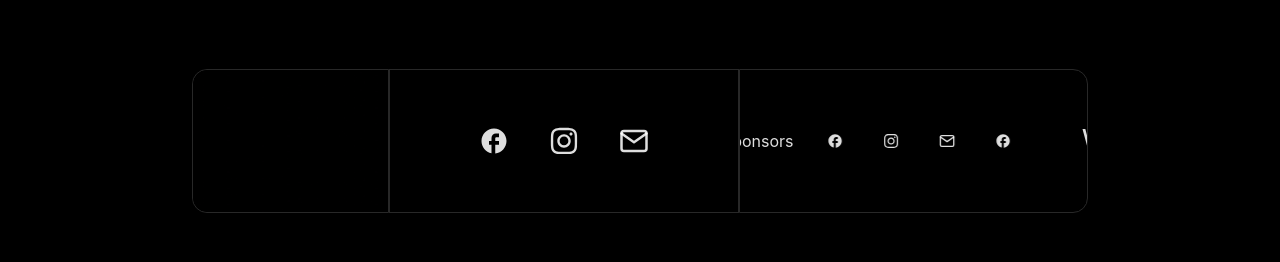
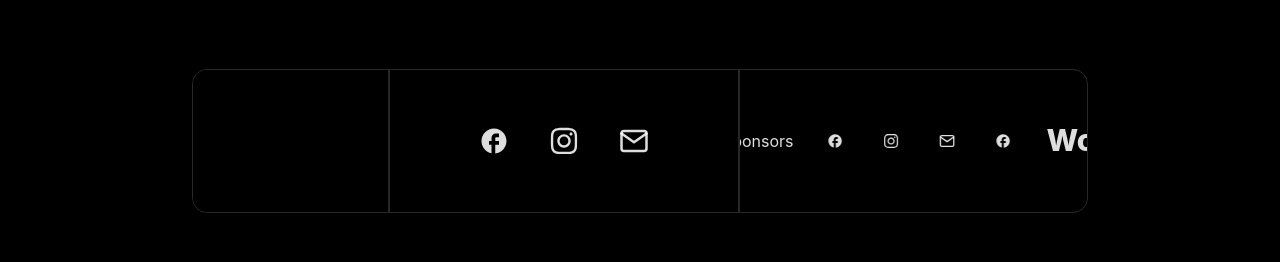
Before and after one commit to IEEE-FISAT-SB-WEBCOM/SpectroSpect-Main, a React (Vite) app in the folder frontend/: page / in a window 1280 px wide. Shown: the part 3751-4013 px from the top of the page. Built offline with nearby package versions, Linux system fonts and the light colour scheme.

Commit message:
Footer Animation

```diff
--- a/frontend/src/App.css
+++ b/frontend/src/App.css
@@ -62,6 +62,7 @@ h1{
 }
 
 #footer-slider-1{
+  opacity: 0;
   min-width: 30%;
   animation: opacityIG 20s 1s infinite linear forwards;
 }
@@ -71,13 +72,14 @@ h1{
 }
 
 #footer-slider-3{
-  animation: slideAnimation1 20s 1s infinite linear forwards;
+  animation: slideAnimation 20s 1s infinite linear forwards;
 }
 
 .footer-slider-common{
+  font-weight: 800;
   min-width: 70%;
   font-size: 30px;
-  animation: slideAnimation1 20s 1s infinite linear forwards;
+  animation: slideAnimation 20s 1s infinite linear forwards;
 }
 
 .fb2-icons{
@@ -95,7 +97,7 @@ h1{
   margin-left: 27%;
 }
 
-@keyframes slideAnimation1 {
+@keyframes slideAnimation {
   0%{
     transform: translateX(0%);
   }
@@ -103,15 +105,6 @@ h1{
     transform: translateX(-100%);
   }
   75%,100%{
-    transform: translateX(-700%);
-  }
-}
-
-@keyframes slideAnimation2 {
-  0%{
-    transform: translateX(0%);
-  }
-  90%,100%{
     transform: translateX(-700%);
   }
 }
--- a/frontend/src/components/footer.jsx
+++ b/frontend/src/components/footer.jsx
@@ -2,6 +2,7 @@ import footerLogo from "../assets/Frame.png"
 import { MdFacebook } from "react-icons/md";
 import { FaInstagram } from "react-icons/fa";
 import { FiMail } from "react-icons/fi";
+import { MdArrowOutward } from "react-icons/md";
 
 const Footer = () => {
     return(
@@ -47,10 +48,10 @@ const Footer = () => {
                     <a className="hover:cursor-pointer hover:text-gray-400 transition duration-500"><FiMail /></a>
                     <a className="hover:cursor-pointer hover:text-gray-400 transition duration-500 "><MdFacebook /></a>
                   </div>
-                  <div className="footer-slider-common">Workshops</div>
-                  <div className="footer-slider-common">Talks</div>
-                  <div className="footer-slider-common">Pre Show</div>
-                  <div className="footer-slider-common">More Fun</div>
+                  <div className="footer-slider-common">Workshops <MdArrowOutward className="text-green-400 text-5xl mr-3" /></div>
+                  <div className="footer-slider-common">Talks <MdArrowOutward className="text-green-400 text-5xl mr-3" /></div>
+                  <div className="footer-slider-common">Pro Show <MdArrowOutward className="text-green-400 text-5xl mr-3" /></div>
+                  <div className="footer-slider-common">More Fun <MdArrowOutward className="text-green-400 text-5xl mr-3" /></div>
                 </div>
             </div>
             <img src={footerLogo}></img>
```
